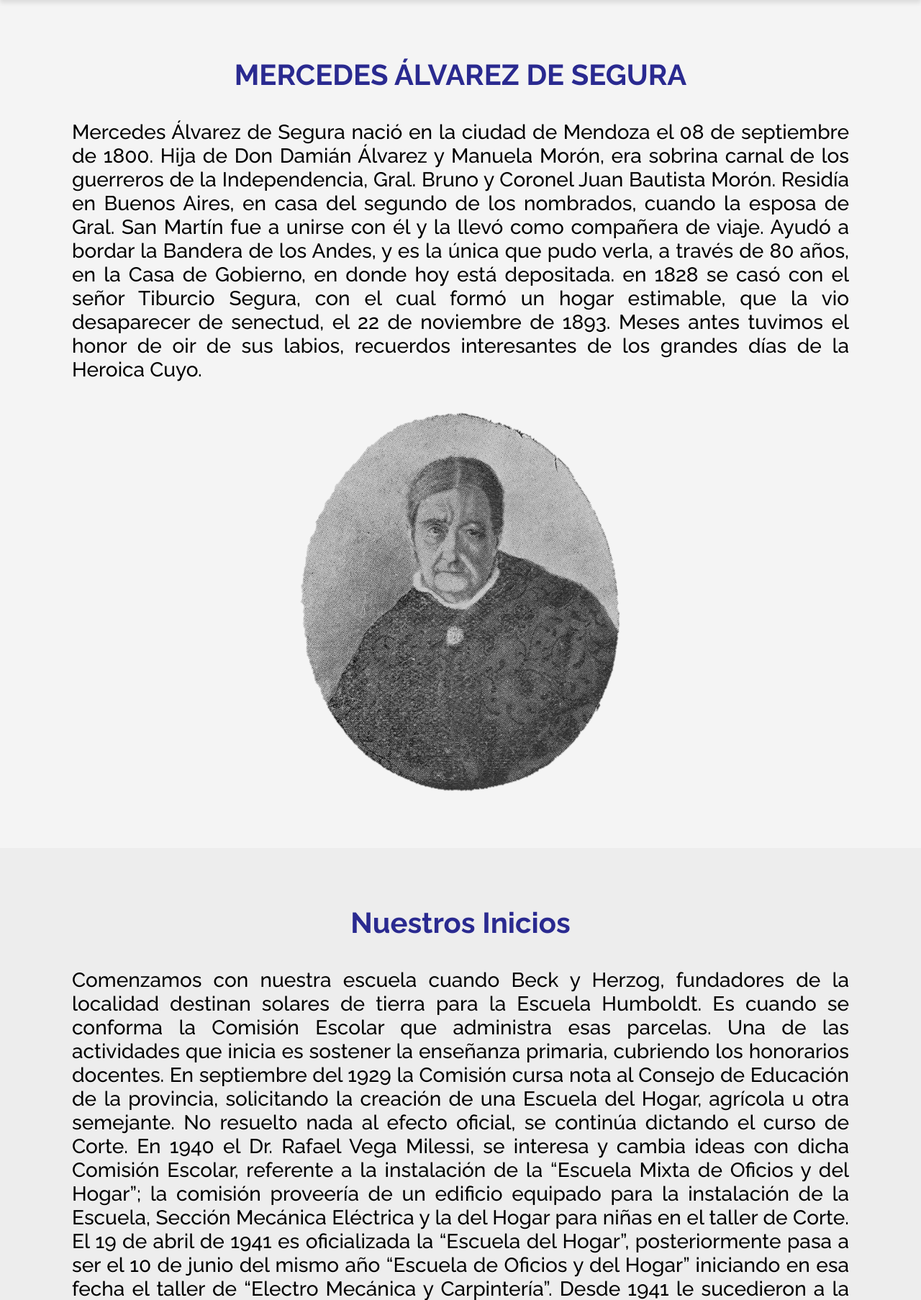
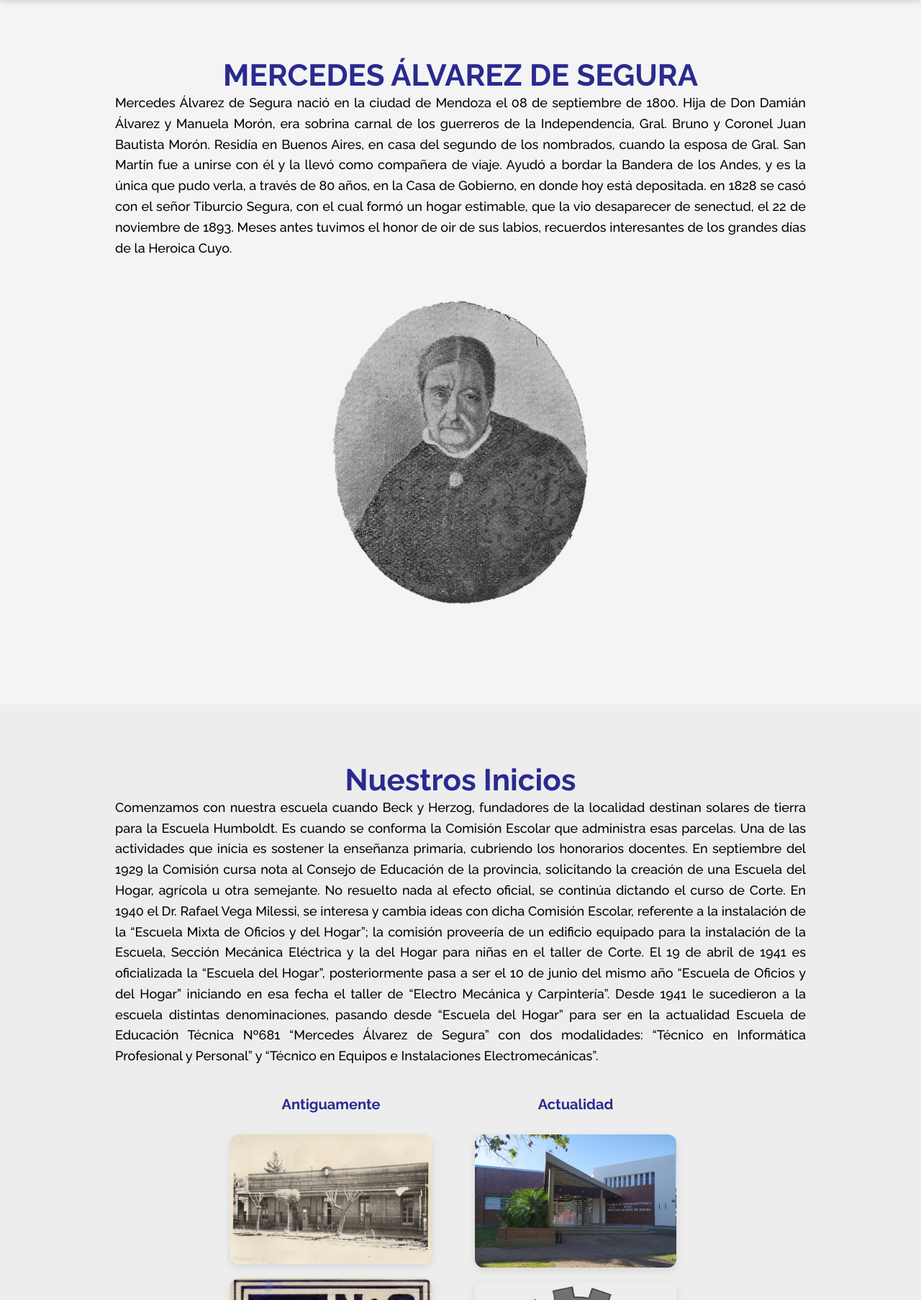
Before and after one commit to MrProyectos/Proyecto-EETP-681, a PHP site: page /pages/historia/historia.html in a window 1280 px wide. Shown: the part 120-1926 px from the top of the page at 72% size. Run offline with PHP 8.4, Linux system fonts and the light colour scheme.

Commit message:
Integración de favicons 70% de la página "Historia" completada

```diff
--- a/Proyecto-EETP-681-RENEW/pages/historia/historia.html
+++ b/Proyecto-EETP-681-RENEW/pages/historia/historia.html
@@ -1,23 +1,42 @@
 <!DOCTYPE html>
 <html lang="es">
   <head>
-    <meta charset="UTF-8">
-    <meta name="viewport" content="width=device-width, initial-scale=1.0">
+    <meta charset="UTF-8" />
+    <meta name="viewport" content="width=device-width, initial-scale=1.0" />
     <title>ESCUELA N°681 | Historia</title>
-    <link rel="stylesheet" href="styles.css">
-    <link rel="stylesheet" href="../../header.css">
-    <link rel="stylesheet" href="../../footer.css">
+    <link rel="stylesheet" href="styles.css" />
+    <link rel="stylesheet" href="../../header.css" />
+    <link rel="stylesheet" href="../../footer.css" />
+    <link
+      rel="apple-touch-icon"
+      sizes="180x180"
+      href="../../assets/favicon/apple-touch-icon.png"
+    />
+    <link
+      rel="icon"
+      type="image/png"
+      sizes="32x32"
+      href="../../assets/favicon/favicon-32x32.png"
+    />
+    <link
+      rel="icon"
+      type="image/png"
+      sizes="16x16"
+      href="../../assets/favicon/favicon-16x16.png"
+    />
+    <link rel="manifest" href="../../assets/favicon/site.webmanifest" />
   </head>
   <body>
     <!-- HEADER -->
     <header>
       <!-- LOGO -->
-         <img src="../../assets/img/logo-escuela.png" alt="Logo E.E.T.P. N° 681">
+      <img src="../../assets/img/logo-escuela.png" alt="Logo E.E.T.P. N° 681" />
       <!-- NAV -->
       <nav class="menu-nav">
         <ul>
           <!-- MENÚ PRINCIPAL -->
-                <li class="nav-1st"><a href="../../index.html">Menú Principal</a>
+          <li class="nav-1st">
+            <a href="../../index.html">Menú Principal</a>
             <ul>
               <li><a href="pages/historia/historia.html">Historia</a></li>
               <li><a href="#">Efemérides</a></li>
@@ -25,7 +44,8 @@
           </li>
 
           <!-- FOTOS -->
-                <li class="nav-1st"><a href="#">Fotos</a>
+          <li class="nav-1st">
+            <a href="#">Fotos</a>
             <ul>
               <li><a href="#">Galería</a></li>
               <li><a href="#">Egresados</a></li>
@@ -33,7 +53,8 @@
           </li>
 
           <!-- ALUMNOS -->
-                <li class="nav-1st"><a href="#">Alumnos</a>
+          <li class="nav-1st">
+            <a href="#">Alumnos</a>
             <ul>
               <li><a href="#">Materias</a></li>
               <li><a href="#">Horarios</a></li>
@@ -42,7 +63,8 @@
           </li>
 
           <!-- PROFESORES -->
-                <li class="nav-1st"><a href="#">Profesores</a>
+          <li class="nav-1st">
+            <a href="#">Profesores</a>
             <ul>
               <li><a href="#">Mi Legajo</a></li>
               <li><a href="#">Plataforma Educativa</a></li>
@@ -50,7 +72,8 @@
           </li>
 
           <!-- CONTACTO -->
-                <li class="nav-1st"><a href="#">Contacto</a>
+          <li class="nav-1st">
+            <a href="#">Contacto</a>
             <ul>
               <li><a href="#">Inscripciones</a></li>
               <li><a href="#">Centro de Estudiantes</a></li>
@@ -62,39 +85,79 @@
     </header>
 
     <!-- BODY -->
+     <main>
         <div class="div"></div>
         <section class="contenido">
-
         <!-- SECCION PRIMERA -->
         <div class="seccion primera">
+            <div class="texto">
             <h2 class="titulo">MERCEDES ÁLVAREZ DE SEGURA</h2>
-            <p class="txt">Mercedes Álvarez de Segura nació en la ciudad de Mendoza el 08 de septiembre de 1800. Hija de Don Damián Álvarez y Manuela Morón, era sobrina carnal de los guerreros de la Independencia, Gral. Bruno y Coronel Juan Bautista Morón. Residía en Buenos Aires, en casa del segundo de los nombrados, cuando la esposa de Gral. San Martín fue a unirse con él y la llevó como compañera de viaje. Ayudó a bordar la Bandera de los Andes, y es la única que pudo verla, a través de 80 años, en la Casa de Gobierno, en donde hoy está depositada. en 1828 se casó con el señor Tiburcio Segura, con el cual formó un hogar estimable, que la vio desaparecer de senectud, el 22 de noviembre de 1893. Meses antes tuvimos el honor de oir de sus labios, recuerdos interesantes de los grandes días de la Heroica Cuyo.</p>
-            <img src="assets/img/mercedes.png" alt="Imagen de Mercedes Álvarez de Segura">
+            <p class="txt">
+                Mercedes Álvarez de Segura nació en la ciudad de Mendoza el 08 de
+                septiembre de 1800. Hija de Don Damián Álvarez y Manuela Morón, era
+                sobrina carnal de los guerreros de la Independencia, Gral. Bruno y
+                Coronel Juan Bautista Morón. Residía en Buenos Aires, en casa del
+                segundo de los nombrados, cuando la esposa de Gral. San Martín fue a
+                unirse con él y la llevó como compañera de viaje. Ayudó a bordar la
+                Bandera de los Andes, y es la única que pudo verla, a través de 80
+                años, en la Casa de Gobierno, en donde hoy está depositada. en 1828
+                se casó con el señor Tiburcio Segura, con el cual formó un hogar
+                estimable, que la vio desaparecer de senectud, el 22 de noviembre de
+                1893. Meses antes tuvimos el honor de oir de sus labios, recuerdos
+                interesantes de los grandes días de la Heroica Cuyo.
+            </p>
+            </div>
+            <img
+            src="assets/img/mercedes.png"
+            alt="Imagen de Mercedes Álvarez de Segura"
+            />
         </div>
 
         <!-- SECCION SEGUNDA -->
         <div class="seccion segunda">
+            <div class="texto">
             <h2 class="titulo">Nuestros Inicios</h2>
-            <p class="txt">Comenzamos con nuestra escuela cuando Beck y Herzog, fundadores de la localidad destinan solares de tierra para la Escuela Humboldt. Es cuando se conforma la Comisión Escolar que administra esas parcelas. Una de las actividades que inicia es sostener la enseñanza primaria, cubriendo los honorarios docentes. En septiembre del 1929 la Comisión cursa nota al Consejo de Educación de la provincia, solicitando la creación de una Escuela del Hogar, agrícola u otra semejante. No resuelto nada al efecto oficial, se continúa dictando el curso de Corte. En 1940 el Dr. Rafael Vega Milessi, se interesa y cambia ideas con dicha Comisión Escolar, referente a la instalación de la “Escuela Mixta de Oficios y del Hogar”; la comisión proveería de un edificio equipado para la instalación de la Escuela, Sección Mecánica Eléctrica y la del Hogar para niñas en el taller de Corte. El 19 de abril de 1941 es oficializada la “Escuela del Hogar”, posteriormente pasa a ser el 10 de junio del mismo año “Escuela de Oficios y del Hogar” iniciando en esa fecha el taller de “Electro Mecánica y Carpintería”. Desde 1941 le sucedieron a la escuela distintas denominaciones, pasando desde “Escuela del Hogar” para ser en la actualidad Escuela de Educación Técnica Nº681 “Mercedes Álvarez de Segura” con dos modalidades: “Técnico en Informática Profesional y Personal” y “Técnico en Equipos e Instalaciones Electromecánicas”.</p>
+            <p class="txt">
+                Comenzamos con nuestra escuela cuando Beck y Herzog, fundadores de
+                la localidad destinan solares de tierra para la Escuela Humboldt. Es
+                cuando se conforma la Comisión Escolar que administra esas parcelas.
+                Una de las actividades que inicia es sostener la enseñanza primaria,
+                cubriendo los honorarios docentes. En septiembre del 1929 la
+                Comisión cursa nota al Consejo de Educación de la provincia,
+                solicitando la creación de una Escuela del Hogar, agrícola u otra
+                semejante. No resuelto nada al efecto oficial, se continúa dictando
+                el curso de Corte. En 1940 el Dr. Rafael Vega Milessi, se interesa y
+                cambia ideas con dicha Comisión Escolar, referente a la instalación
+                de la “Escuela Mixta de Oficios y del Hogar”; la comisión proveería
+                de un edificio equipado para la instalación de la Escuela, Sección
+                Mecánica Eléctrica y la del Hogar para niñas en el taller de Corte.
+                El 19 de abril de 1941 es oficializada la “Escuela del Hogar”,
+                posteriormente pasa a ser el 10 de junio del mismo año “Escuela de
+                Oficios y del Hogar” iniciando en esa fecha el taller de “Electro
+                Mecánica y Carpintería”. Desde 1941 le sucedieron a la escuela
+                distintas denominaciones, pasando desde “Escuela del Hogar” para ser
+                en la actualidad Escuela de Educación Técnica Nº681 “Mercedes
+                Álvarez de Segura” con dos modalidades: “Técnico en Informática
+                Profesional y Personal” y “Técnico en Equipos e Instalaciones
+                Electromecánicas”.
+            </p>
+            </div>
             <div class="imagenes">
-                <div class="antiguo">
-                    <img src="assets/img/antiguo-edificio.jpg" alt="Imagen de ">
-                    <img src="assets/img/antiguo-logo.jpg" alt="Imagen de ">
+                <div class="grupo">
+                    <h3>Antiguamente</h3>
+                    <img src="assets/img/antiguo-edificio.jpg" alt="Edificio antiguo" />
+                    <img src="assets/img/antiguo-logo.jpg" alt="Logo antiguo" />
                 </div>
-                <div class="actual">
-                    <div class="box-img">
-                        <img src="assets/img/edificio-actual.jpg" alt="Imagen de ">
-                    </div>
-                    <div class="box-img">
-                        <img src="assets/img/logo-actual.png" alt="Imagen de ">
-                    </div>
-                </div>
+                <div class="grupo">
+                    <h3>Actualidad</h3>
+                    <img src="assets/img/edificio-actual.jpg" alt="Edificio actual" />
+                    <img src="assets/img/logo-actual.png" alt="Logo actual" />
                 </div>
             </div>
 
         <!-- SECCION SEGUNDA -->
-
         </section>
+    </main>
 
     <!-- FOOTER -->
   </body>
--- a/Proyecto-EETP-681-RENEW/pages/historia/styles.css
+++ b/Proyecto-EETP-681-RENEW/pages/historia/styles.css
@@ -5,9 +5,7 @@
     padding: 0;
     box-sizing: border-box;
     font-family: 'Raleway', sans-serif;
-    text-align: center;
 }
-
 
  /* DIVISOR */
 .div {
@@ -16,72 +14,79 @@
 }
 
 /* ESTILO DE CONTENIDO GENERAL */
-.contenido {
-    position: relative;
-    display: block;
-    justify-content: center;
+.contenido .seccion {
+    width: 100%;
+    padding: 80px 20px;
+    display: flex;
+    flex-direction: column;
+    align-items: center;
+    gap: 40px;
+}
+
+.contenido .seccion h2 {
+    font-size: 42px;
+    color: #2a2a90;
     text-align: center;
 }
 
-.contenido .seccion h2 {
-    text-align: center;
-    font-size: 40px;
-    color: rgb(42, 42, 144);
-    padding-bottom: 40px;
-}
-
-.contenido .seccion p{
+.contenido .seccion p {
+    font-size: 18px;
+    font-weight: 500;
+    max-width: 1000px;
+    line-height: 1.6;
     text-align: justify;
-    font-size: 28px;
-    font-weight: 500;
-    padding-bottom: 20px;
-}
-
-.contenido .seccion img {
-    max-width: 500px;
+    padding: 0 20px;
 }
 
 /* PRIMERA SECCIÓN */
-.contenido .seccion.primera {
-    width: 100%;
+.seccion.primera {
     background-color: #f4f4f4;
-    padding: 80px 100px 0 100px;
+    display: flex;
+    flex-direction: column;
+    justify-content: center;
+    align-items: center;
+    flex-wrap: wrap;
+    gap: 40px;
+}
+
+.seccion.primera img {
+    max-width: 400px;
+    border-radius: 12px;
 }
 
 /* SEGUNDA SECCIÓN */
-
-.contenido .seccion.segunda {
-    width: 100%;
+.seccion.segunda {
     background-color: #ededed;
-    padding: 80px 100px 0 100px;
+    display: flex;
+    flex-direction: column;
+    align-items: center;
 }
 
-.contenido .seccion .imagenes {
-    display: flex;
+.imagenes {
+  display: flex;
+  justify-content: center;
+  flex-wrap: wrap;
+  gap: 60px;
+  padding: 0 20px 20px 0;
+  text-align: center;
 }
 
-/* .contenido .seccion .imagenes .antiguo {
-    display: block;
-    text-align: center;
-    width: 50%;
+.imagenes .grupo {
+  display: flex;
+  flex-direction: column;
+  align-items: center;
+  gap: 20px;
 }
 
-.contenido .seccion .imagenes .antiguo img {
-    width: 80%;
+.imagenes .grupo h3 {
+  font-size: 20px;
+  color: #2a2a90;
+  margin-bottom: 10px;
 }
 
-.contenido .seccion .imagenes .actual {
-    display: block;
-    text-align: center;
-    width: 50%;
+.imagenes img {
+  width: 100%;
+  max-width: 280px;
+  border-radius: 12px;
+  box-shadow: 0 4px 12px rgba(0, 0, 0, 0.1);
 }
-
-.contenido .seccion .imagenes .actual img {
-    width: 360px;
-    height: auto;
-} */
-
-.box-img {
-    width: 80%;
-    max-width: 500px;
-}
```
Also changed, not shown: Proyecto-EETP-681-RENEW/index.html (+59 -18 lines), Proyecto-EETP-681-RENEW/styles.css (+7 -5 lines), Proyecto-EETP-681-RENEW/assets/favicon/android-chrome-192x192.png (added), Proyecto-EETP-681-RENEW/assets/favicon/android-chrome-512x512.png (added), Proyecto-EETP-681-RENEW/assets/favicon/apple-touch-icon.png (added), Proyecto-EETP-681-RENEW/assets/favicon/favicon-16x16.png (added), Proyecto-EETP-681-RENEW/assets/favicon/favicon-32x32.png (added), Proyecto-EETP-681-RENEW/assets/favicon/favicon.ico (added), Proyecto-EETP-681-RENEW/assets/favicon/site.webmanifest (added), Proyecto-EETP-681-RENEW/pages/historia/assets/img/logo-actual.png. Lines whose indentation alone changed are shown as unchanged.
